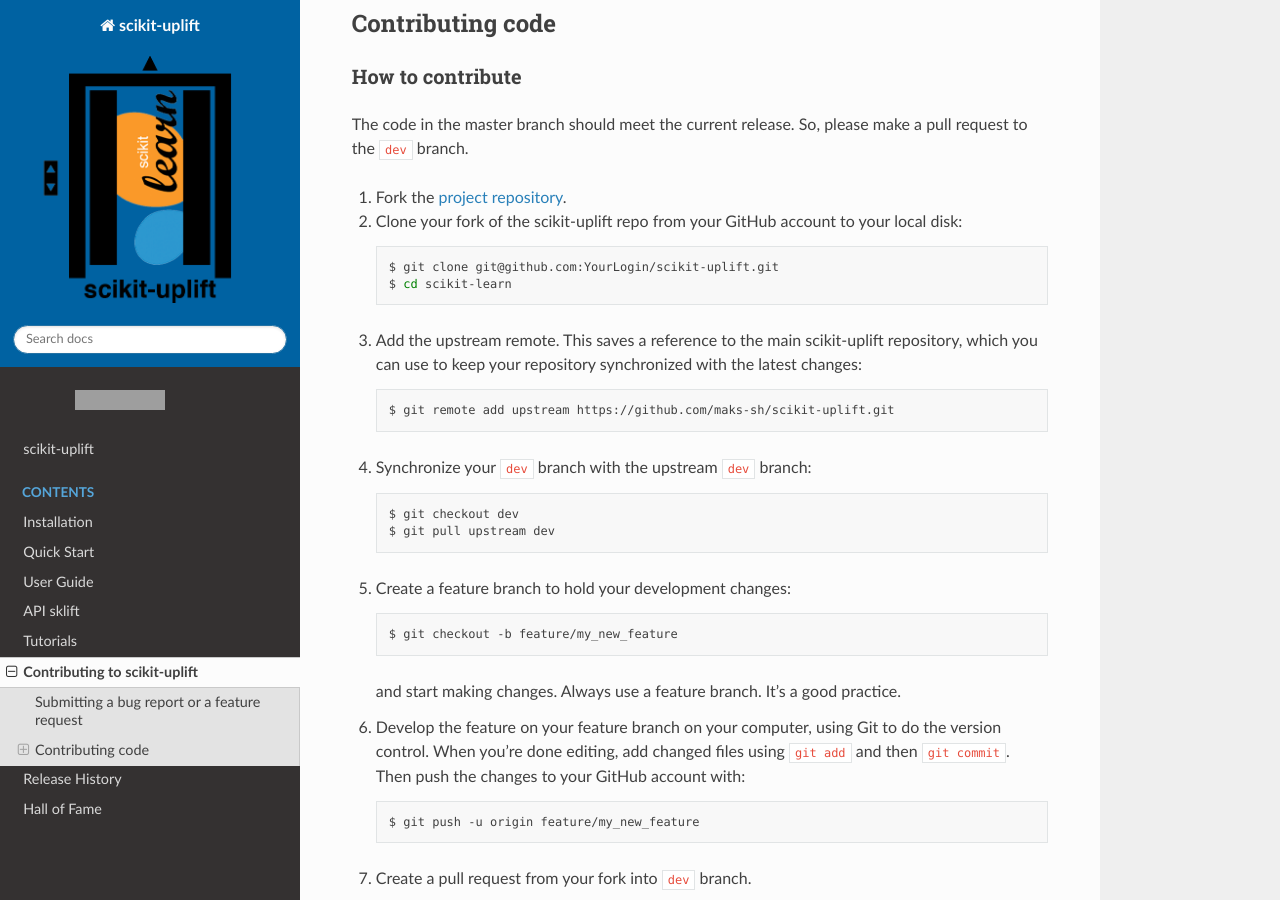
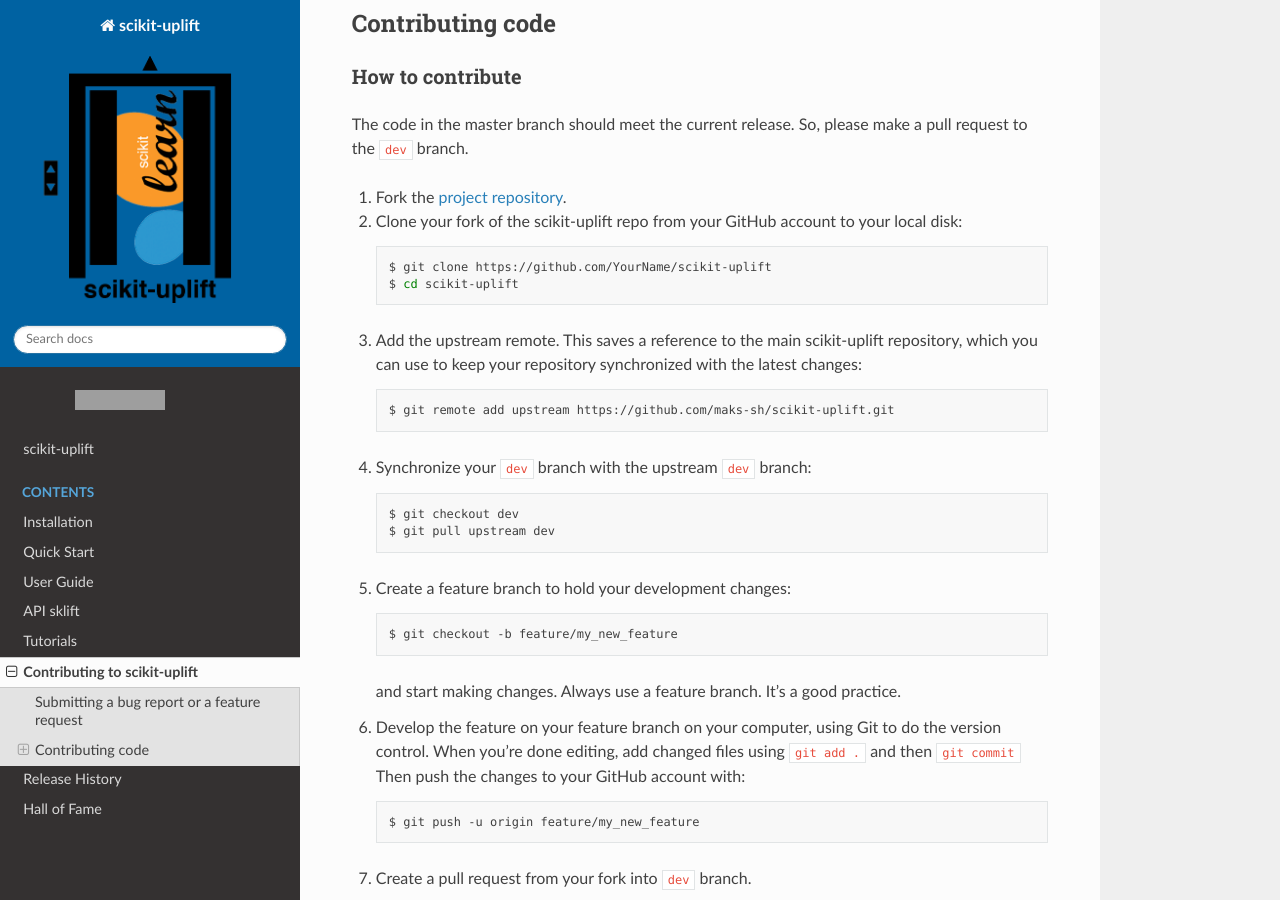
Before and after one commit to maks-sh/scikit-uplift, a Sphinx documentation site: the page built from docs/contributing.md, in a window 1280 px wide and 900 px high, scrolled down 398 px. Built offline with Sphinx 7.4.7 and the Read the Docs theme 2.0.0, drawn with Linux system fonts in a browser that asks for light colours; grey boxes are pictures that could not be loaded.

Commit message:
docs/contributing.md change

````diff
--- a/docs/contributing.md
+++ b/docs/contributing.md
@@ -19,8 +19,8 @@
 1. Fork the [project repository](https://github.com/maks-sh/scikit-uplift).
 2. Clone your fork of the scikit-uplift repo from your GitHub account to your local disk:
     ``` bash
-    $ git clone git@github.com:YourLogin/scikit-uplift.git
-    $ cd scikit-learn
+    $ git clone https://github.com/YourName/scikit-uplift
+    $ cd scikit-uplift
     ```
 3. Add the upstream remote. This saves a reference to the main scikit-uplift repository, which you can use to keep your repository synchronized with the latest changes:
     ``` bash
@@ -36,7 +36,7 @@
     $ git checkout -b feature/my_new_feature
     ```
     and start making changes. Always use a feature branch. It’s a good practice.
-6. Develop the feature on your feature branch on your computer, using Git to do the version control. When you’re done editing, add changed files using ``git add`` and then ``git commit``.
+6. Develop the feature on your feature branch on your computer, using Git to do the version control. When you’re done editing, add changed files using ``git add .`` and then ``git commit``
 Then push the changes to your GitHub account with:
 
     ``` bash
````
Also changed, not shown: .github/CONTRIBUTING.md.
